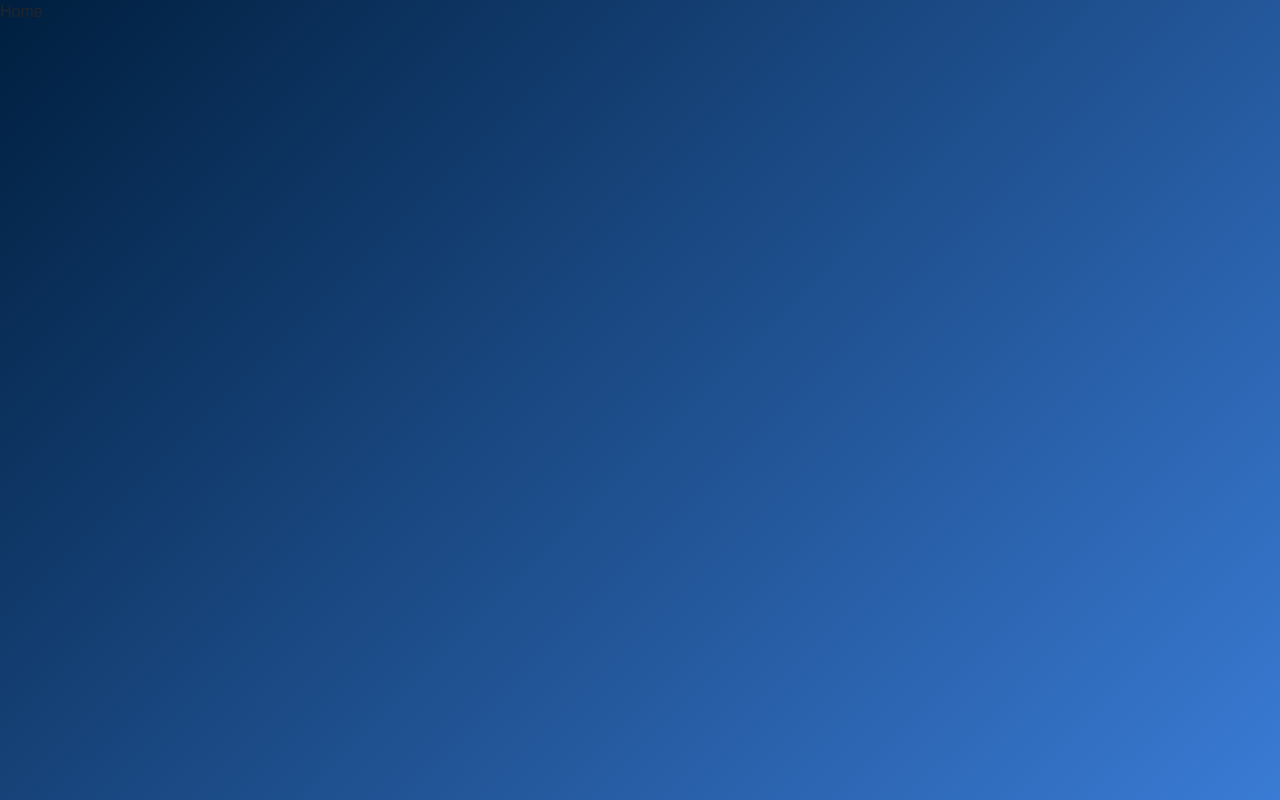
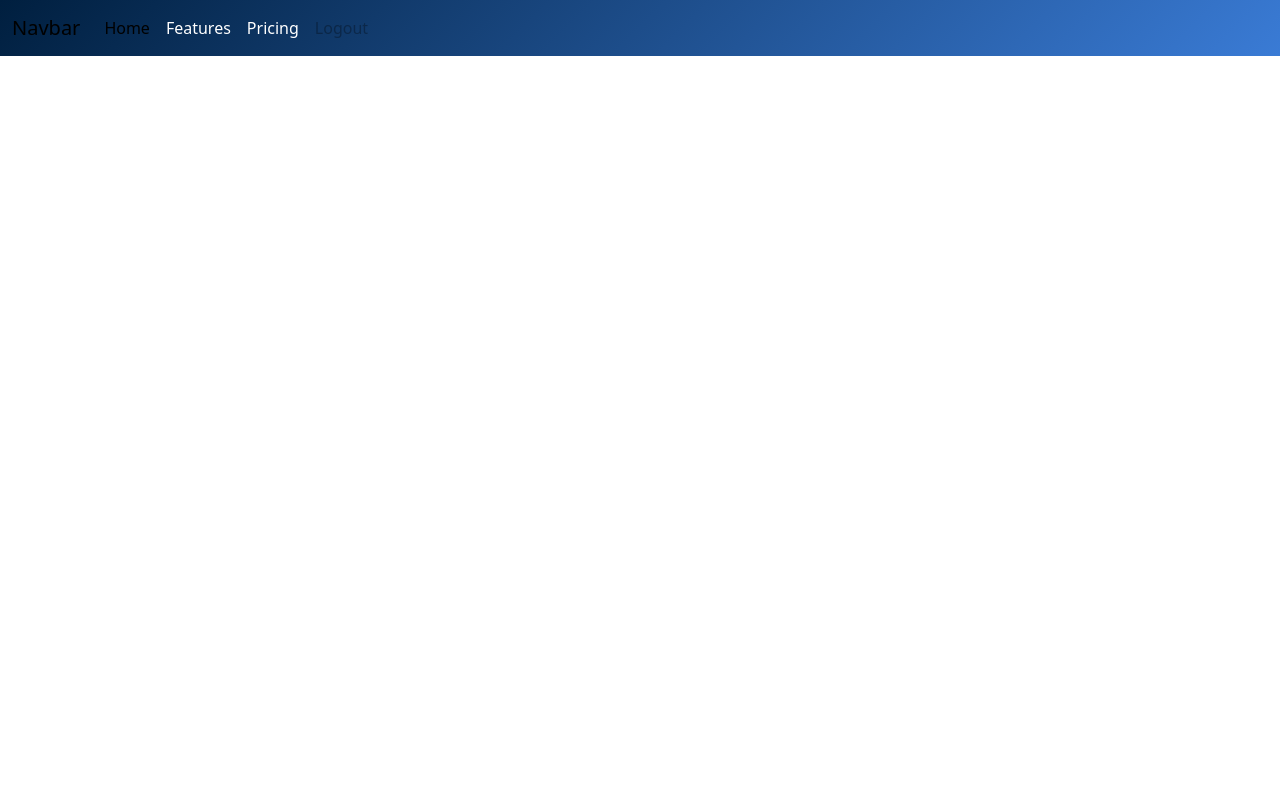
Before and after one commit to BusinessCommun-Com/BusinessCommun.Com, a React (Vite) app in the folder BusinessCommun.com/Client/: page /home in a window 1280 px wide. Built offline with nearby package versions, Linux system fonts and the light colour scheme.

Commit message:
added home

```diff
--- /dev/null
+++ b/BusinessCommun.com/Client/src/Pages/Home/Home.css
@@ -0,0 +1,8 @@
+.navbar-style{
+
+    background:linear-gradient(135deg, #001f3f, #3a7bd5);
+}
+
+.navText{
+    color:white
+}
--- a/BusinessCommun.com/Client/src/Pages/Home/Home.jsx
+++ b/BusinessCommun.com/Client/src/Pages/Home/Home.jsx
@@ -1,9 +1,41 @@
 import React from 'react'
+import './Home.css'
 
 export default function Home() {
   return (
-    <div>
-        Home
-    </div>
-  )
+    <nav class="navbar navbar-expand-lg navbar-style">
+      <div class="container-fluid">
+        <a class="navbar-brand" href="#">
+          Navbar
+        </a>
+        <button
+          class="navbar-toggler"
+          type="button"
+          data-bs-toggle="collapse"
+          data-bs-target="#navbarNavAltMarkup"
+          aria-controls="navbarNavAltMarkup"
+          aria-expanded="false"
+          aria-label="Toggle navigation"
+        >
+          <span class="navbar-toggler-icon"></span>
+        </button>
+        <div class="collapse navbar-collapse" id="navbarNavAltMarkup">
+          <div class="navbar-nav">
+            <a class="nav-link active navText" aria-current="page" href="#">
+              Home
+            </a>
+            <a class="nav-link navText" href="#">
+              Features
+            </a>
+            <a class="nav-link navText" href="#">
+              Pricing
+            </a>
+            <a class="nav-link disabled navText" aria-disabled="">
+              Logout
+            </a>
+          </div>
+        </div>
+      </div>
+    </nav>
+  );
 }
--- a/BusinessCommun.com/Client/src/Pages/Login/Login.css
+++ b/BusinessCommun.com/Client/src/Pages/Login/Login.css
@@ -1,5 +1,5 @@
 /* ===== Base Styling ===== */
-body {
+.root {
   background: linear-gradient(135deg, #001f3f, #3a7bd5);
   font-family: "Poppins", sans-serif;
   height: 100vh;
@@ -8,6 +8,7 @@ body {
 
 /* Centering Container */
 .container {
+
   margin-top: 80px;
   animation: fadeIn 1.2s ease-in-out;
 }
```
